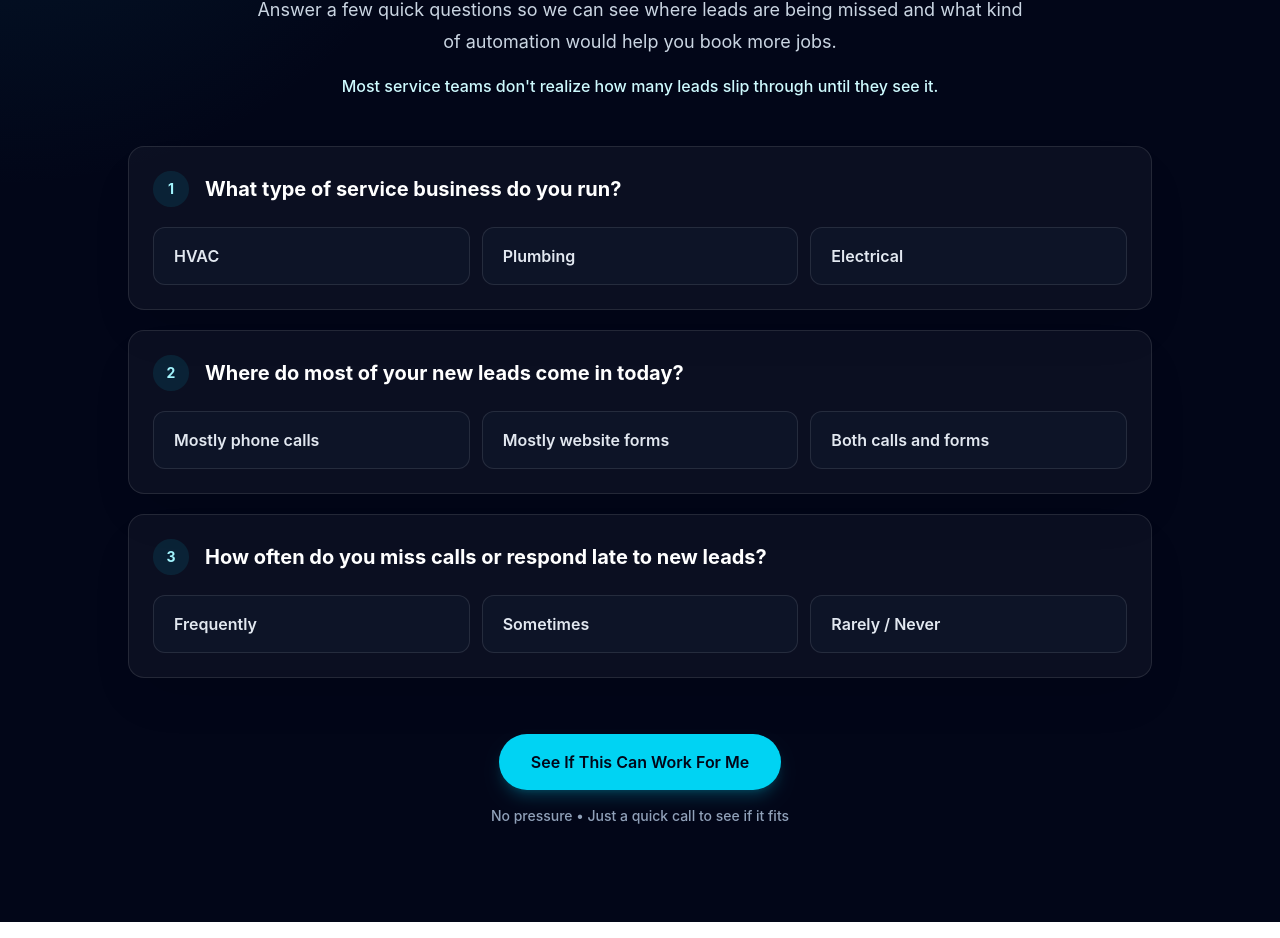
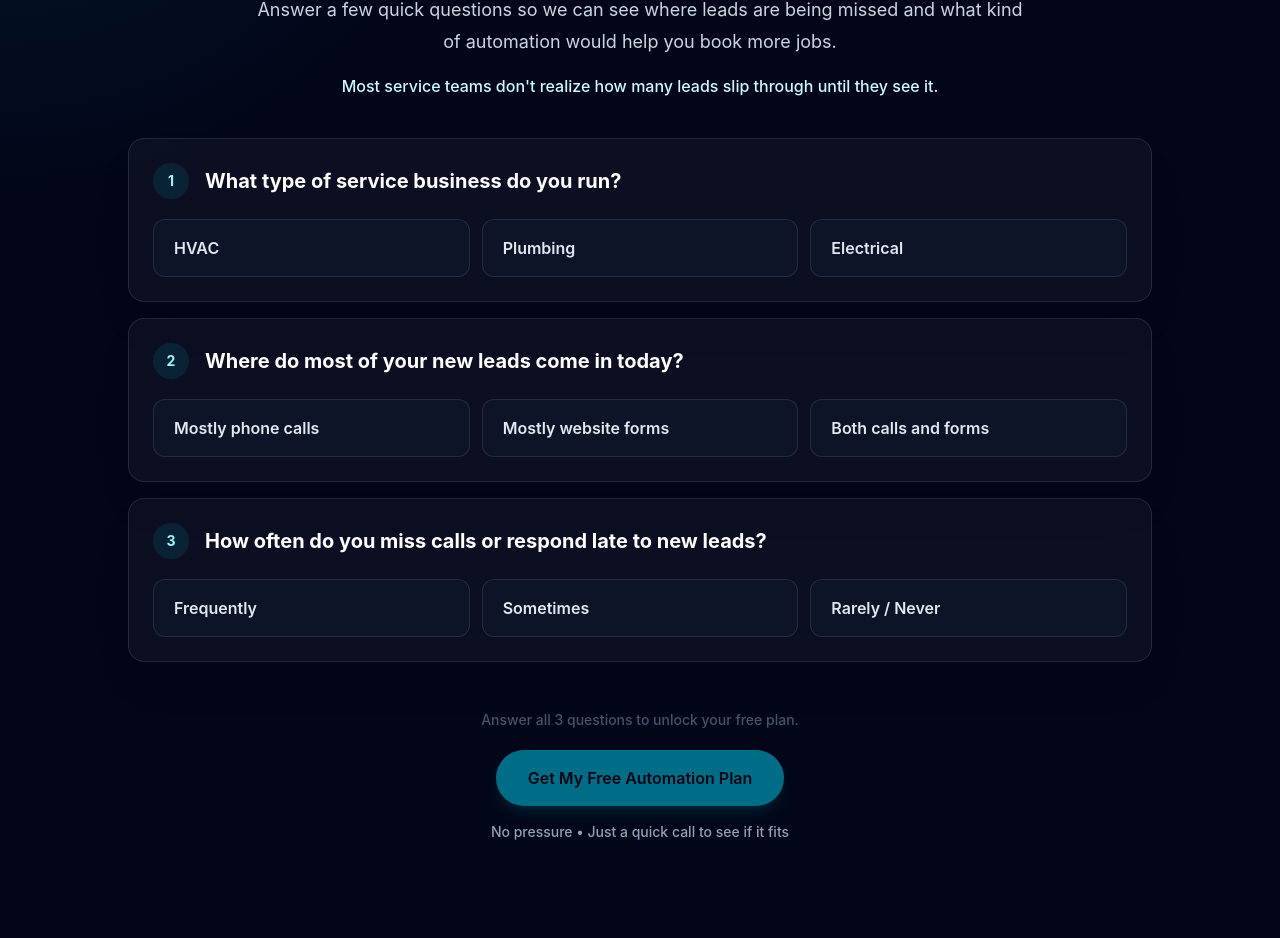
Before and after one commit to VjekoTRW/ai-agency-lead-capture, a React (Vite) app: page / in a window 1280 px wide. Shown: the part 2929-3867 px from the top of the page. Built offline with nearby package versions, Linux system fonts and the light colour scheme.

Commit message:
updated V3

```diff
--- a/src/App.tsx
+++ b/src/App.tsx
@@ -46,6 +46,9 @@ function App() {
       options: ['Frequently', 'Sometimes', 'Rarely / Never'],
     },
   ]
+
+  const isAssessmentComplete =
+    Object.keys(selectedAnswers).length === assessmentQuestions.length
 
   return (
     <main className="min-h-screen overflow-hidden bg-slate-950 text-white">
@@ -339,7 +342,7 @@ function App() {
             </p>
           </div>
 
-          <div className="mt-12 space-y-5">
+          <div className="mt-10 space-y-4">
             {assessmentQuestions.map((item, index) => (
               <div
                 key={item.question}
@@ -366,9 +369,9 @@ function App() {
                           [index]: option,
                         }))
                       }
-                      className={`rounded-xl border px-5 py-4 text-left text-base font-semibold transition focus:outline-none focus:ring-2 focus:ring-cyan-300 focus:ring-offset-2 focus:ring-offset-slate-950 ${
+                      className={`rounded-xl border px-5 py-4 text-left text-base font-semibold transition-all duration-200 focus:outline-none focus:ring-2 focus:ring-cyan-300 focus:ring-offset-2 focus:ring-offset-slate-950 ${
                         selectedAnswers[index] === option
-                          ? 'border-cyan-400 bg-cyan-400/15 text-white shadow-lg shadow-cyan-400/10'
+                          ? 'scale-[1.02] border-cyan-400 bg-cyan-400/15 text-white shadow-lg shadow-cyan-400/10 brightness-110'
                           : 'border-white/10 bg-slate-900/70 text-slate-200 hover:border-cyan-300/50 hover:bg-cyan-400/10 hover:text-white'
                       }`}
                     >
@@ -380,13 +383,29 @@ function App() {
             ))}
           </div>
 
-          <div className="mt-14 flex justify-center">
-            <a
-              href="#contact"
-              className="rounded-full bg-cyan-400 px-8 py-4 text-base font-semibold text-slate-950 shadow-lg shadow-cyan-400/20 transition hover:bg-cyan-300 focus:outline-none focus:ring-2 focus:ring-cyan-300 focus:ring-offset-2 focus:ring-offset-slate-950"
+          <div className="mt-12 text-center">
+            <p
+              className={`mb-5 text-sm font-medium transition-opacity duration-200 ${
+                isAssessmentComplete
+                  ? 'text-cyan-100 opacity-100'
+                  : 'text-slate-500 opacity-70'
+              }`}
             >
-              See If This Can Work For Me
-            </a>
+              {isAssessmentComplete
+                ? 'Based on your answers, this could be a strong fit.'
+                : 'Answer all 3 questions to unlock your free plan.'}
+            </p>
+            <button
+              type="button"
+              disabled={!isAssessmentComplete}
+              className={`rounded-full bg-cyan-400 px-8 py-4 text-base font-semibold text-slate-950 shadow-lg shadow-cyan-400/20 transition focus:outline-none focus:ring-2 focus:ring-cyan-300 focus:ring-offset-2 focus:ring-offset-slate-950 ${
+                isAssessmentComplete
+                  ? 'hover:bg-cyan-300'
+                  : 'cursor-not-allowed opacity-50'
+              }`}
+            >
+              Get My Free Automation Plan
+            </button>
           </div>
           <p className="mt-4 text-center text-sm font-medium text-slate-400">
             No pressure &bull; Just a quick call to see if it fits
```
